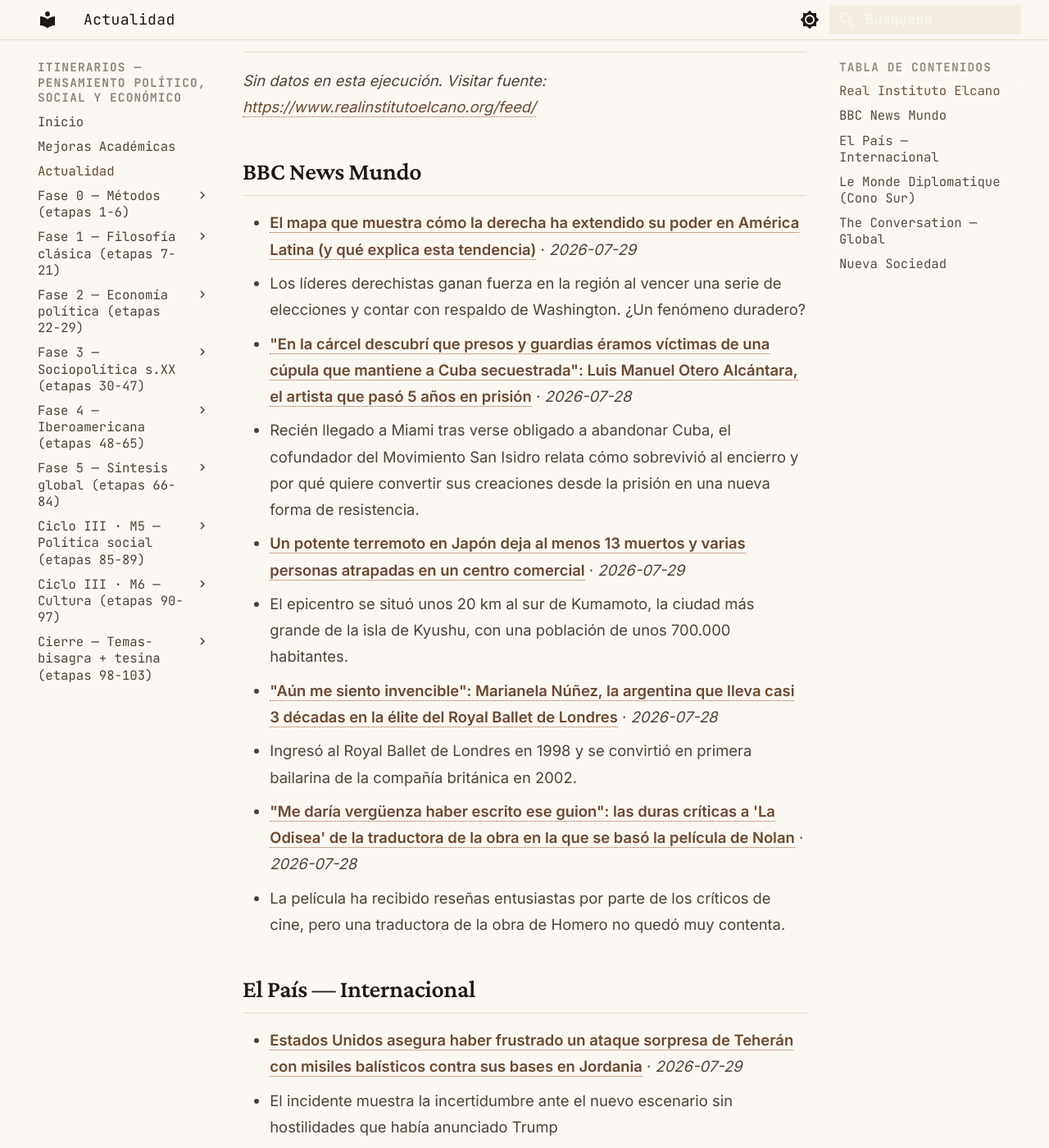
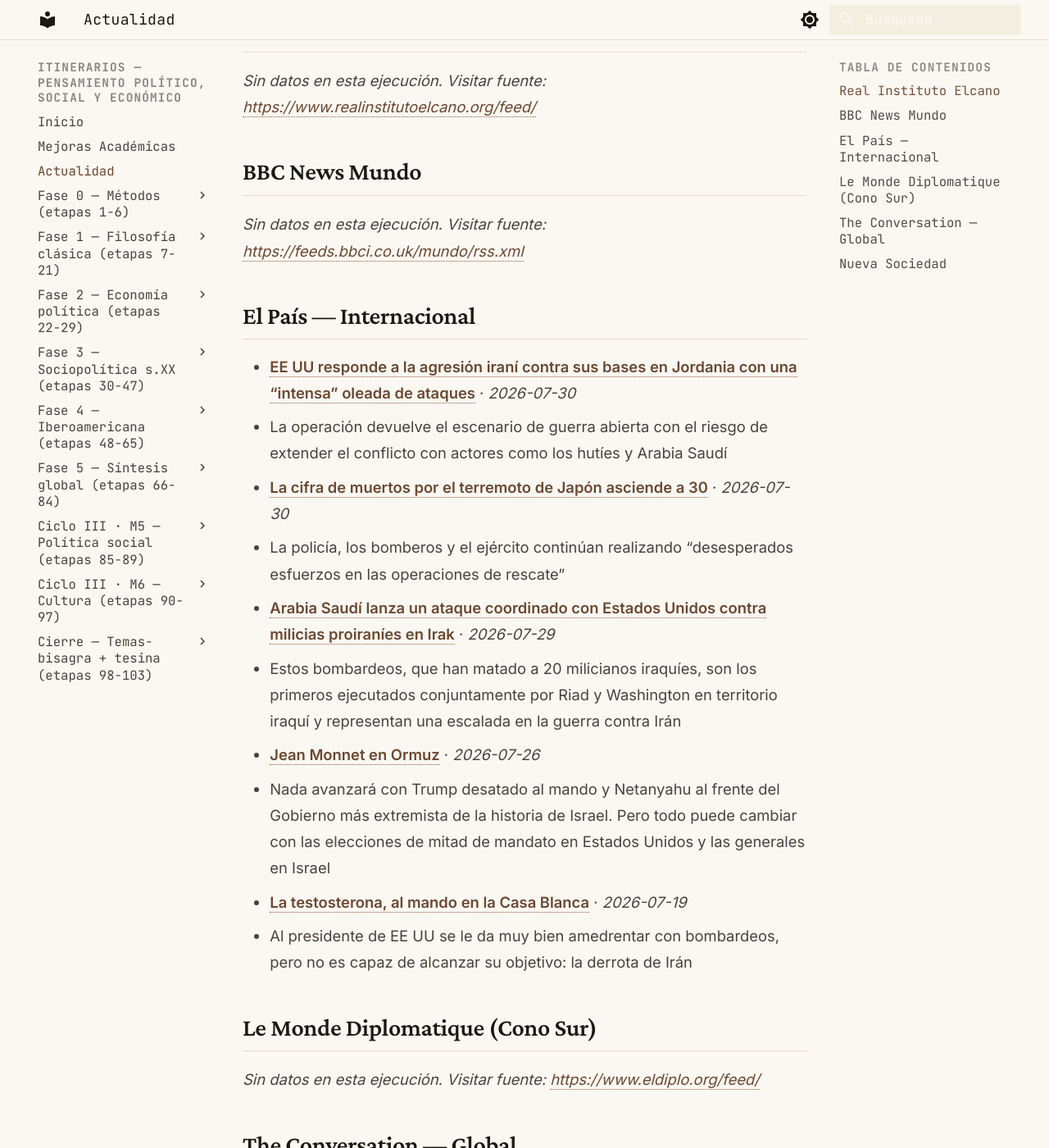
Before and after one commit to MrSpagVi/Curso, an MkDocs documentation site: the page built from docs/actualidad.md, in a window 1280 px wide and 1400 px high, scrolled down 643 px. Shown: the whole window at 82% size. Built offline with MkDocs 1.6.1 and Material for MkDocs 9.7.7, drawn with Linux system fonts in a browser that asks for light colours; some of the changed text lies outside the part shown.

Commit message:
auto: actualidad 2026-07-30

```diff
--- a/docs/actualidad.md
+++ b/docs/actualidad.md
@@ -6,7 +6,7 @@ title: Actualidad
 
 Últimos titulares de fuentes que dictan agenda en ciencia política y geopolítica. Actualizado automáticamente cada día (vía GitHub Actions).
 
-_Última actualización: 2026-07-29 08:23 UTC_
+_Última actualización: 2026-07-30 08:09 UTC_
 
 !!! tip "Ritual mensual — #actualidad"
     El último sábado de cada mes: agarrá **un** titular de los de abajo y escribí **300 palabras** aplicándole **2 autores** del último mes que leíste. ¿Qué diría cada uno? ¿En qué chocan? No resumas la noticia — usala como caso para pensar con las herramientas que venís construyendo. Guardá el texto con el tag `#actualidad` en tu sistema de notas. Esto convierte la teoría en criterio sobre la coyuntura: el objetivo del plan no es citar a Maquiavelo, es leer el presente con él.
@@ -17,25 +17,16 @@ _Sin datos en esta ejecución. Visitar fuente: [https://www.realinstitutoelcano.
 
 ## BBC News Mundo
 
-- **[El mapa que muestra cómo la derecha ha extendido su poder en América Latina (y qué explica esta tendencia)](https://www.bbc.com/mundo/articles/ckg9x4ejprwo?at_medium=RSS&at_campaign=rss)** · *2026-07-29*
-  - Los líderes derechistas ganan fuerza en la región al vencer una serie de elecciones y contar con respaldo de Washington. ¿Un fenómeno duradero?
-- **["En la cárcel descubrí que presos y guardias éramos víctimas de una cúpula que mantiene a Cuba secuestrada": Luis Manuel Otero Alcántara, el artista que pasó 5 años en prisión](https://www.bbc.com/mundo/articles/cgew1n5l8plo?at_medium=RSS&at_campaign=rss)** · *2026-07-28*
-  - Recién llegado a Miami tras verse obligado a abandonar Cuba, el cofundador del Movimiento San Isidro relata cómo sobrevivió al encierro y por qué quiere convertir sus creaciones desde la prisión en una nueva forma de resistencia.
-- **[Un potente terremoto en Japón deja al menos 13 muertos y varias personas atrapadas en un centro comercial](https://www.bbc.com/mundo/articles/c5y62l02y3jo?at_medium=RSS&at_campaign=rss)** · *2026-07-29*
-  - El epicentro se situó unos 20 km al sur de Kumamoto, la ciudad más grande de la isla de Kyushu, con una población de unos 700.000 habitantes.
-- **["Aún me siento invencible": Marianela Núñez, la argentina que lleva casi 3 décadas en la élite del Royal Ballet de Londres](https://www.bbc.com/mundo/articles/c3v0x6rr46no?at_medium=RSS&at_campaign=rss)** · *2026-07-28*
-  - Ingresó al Royal Ballet de Londres en 1998 y se convirtió en primera bailarina de la compañía británica en 2002.
-- **["Me daría vergüenza haber escrito ese guion": las duras críticas a 'La Odisea' de la traductora de la obra en la que se basó la película de Nolan](https://www.bbc.com/mundo/articles/c24m9g9j69ro?at_medium=RSS&at_campaign=rss)** · *2026-07-28*
-  - La película ha recibido reseñas entusiastas por parte de los críticos de cine, pero una traductora de la obra de Homero no quedó muy contenta.
+_Sin datos en esta ejecución. Visitar fuente: [https://feeds.bbci.co.uk/mundo/rss.xml](https://feeds.bbci.co.uk/mundo/rss.xml)_
 
 ## El País — Internacional
 
-- **[Estados Unidos asegura haber frustrado un ataque sorpresa de Teherán con misiles balísticos contra sus bases en Jordania](https://elpais.com/internacional/2026-07-29/estados-unidos-asegura-haber-frustrado-un-ataque-sorpresa-de-teheran-con-misiles-balisticos-contra-sus-bases-en-jordania.html)** · *2026-07-29*
-  - El incidente muestra la incertidumbre ante el nuevo escenario sin hostilidades que había anunciado Trump
-- **[Los muertos en el terremoto de Japón se elevan ya a 13 mientras prosigue la búsqueda de desaparecidos](https://elpais.com/internacional/2026-07-29/los-muertos-en-el-terremoto-de-japon-se-elevan-ya-a-13-mientras-prosigue-la-busqueda-de-desaparecidos.html)** · *2026-07-29*
-  - Hay al menos una veintena de personas sin localizar, la mitad de ellos atrapados en un centro comercial en el que hubo una explosión tras el seísmo
-- **[Netanyahu se reúne con Trump en medio de los esfuerzos por volver a la negociación con Irán](https://elpais.com/internacional/2026-07-28/netanyahu-se-reune-con-trump-en-medio-de-los-esfuerzos-por-volver-a-la-negociacion-con-iran.html)** · *2026-07-28*
-  - Ambos líderes tratan de reconducir su relación a pocos meses de sus respectivas elecciones y con diferencias sobre el alto el fuego con Teherán
+- **[EE UU responde a la agresión iraní contra sus bases en Jordania con una “intensa” oleada de ataques](https://elpais.com/internacional/2026-07-30/ee-uu-cumple-la-amenaza-de-atacar-iran-en-respuesta-a-los-misiles-lanzados-contra-sus-bases-en-jordania.html)** · *2026-07-30*
+  - La operación devuelve el escenario de guerra abierta con el riesgo de extender el conflicto con actores como los hutíes y Arabia Saudí
+- **[La cifra de muertos por el terremoto de Japón asciende a 30](https://elpais.com/internacional/2026-07-30/la-cifra-de-muertos-por-el-terremoto-de-japon-asciende-a-30.html)** · *2026-07-30*
+  - La policía, los bomberos y el ejército continúan realizando “desesperados esfuerzos en las operaciones de rescate”
+- **[Arabia Saudí lanza un ataque coordinado con Estados Unidos contra milicias proiraníes en Irak](https://elpais.com/internacional/2026-07-29/arabia-saudi-lanza-un-ataque-coordinado-con-estados-unidos-contra-milicias-proiranies-en-irak.html)** · *2026-07-29*
+  - Estos bombardeos, que han matado a 20 milicianos iraquíes, son los primeros ejecutados conjuntamente por Riad y Washington en territorio iraquí y representan una escalada en la guerra contra Irán
 - **[Jean Monnet en Ormuz](https://elpais.com/internacional/2026-07-26/jean-monnet-en-ormuz.html)** · *2026-07-26*
   - Nada avanzará con Trump desatado al mando y Netanyahu al frente del Gobierno más extremista de la historia de Israel. Pero todo puede cambiar con las elecciones de mitad de mandato en Estados Unidos y las generales en Israel
 - **[La testosterona, al mando en la Casa Blanca](https://elpais.com/internacional/2026-07-19/la-testosterona-al-mando-en-la-casa-blanca.html)** · *2026-07-19*
@@ -47,16 +38,16 @@ _Sin datos en esta ejecución. Visitar fuente: [https://www.eldiplo.org/feed/](h
 
 ## The Conversation — Global
 
-- **[How can I check my offset account is collecting the savings it should?](https://theconversation.com/how-can-i-check-my-offset-account-is-collecting-the-savings-it-should-288594)** · *2026-07-29*
-  - 55% of Australian home loans have an offset account. But they can be difficult to navigate, set up and monitor – and they’re not a good deal for everyone.
-- **[Australia hasn’t built an oil refinery in decades. But that could change](https://theconversation.com/australia-hasnt-built-an-oil-refinery-in-decades-but-that-could-change-288497)** · *2026-07-29*
-  - Western Australia could be home to the country’s newest large-scale oil refinery, if a government proposal goes ahead.
-- **[Labor only trailed narrowly in a Victorian Newspoll despite Allan’s dismal ratings](https://theconversation.com/labor-only-trailed-narrowly-in-a-victorian-newspoll-despite-allans-dismal-ratings-288393)** · *2026-07-29*
-  - With a new premier in Ben Carroll, Labor’s chances of winning the November election are likely to improve.
-- **[Politics with Michelle Grattan: Bridie O'Donnell on the ‘precarious business’ of the Tour de France](https://theconversation.com/politics-with-michelle-grattan-bridie-odonnell-on-the-precarious-business-of-the-tour-de-france-288518)** · *2026-07-29*
-  - The ex-champion cyclist turned commentator explains why heat is a growing risk to the annual summer event, and points to some Australian women to watch this weekend.
-- **[A lifelike robot called ‘Sally’ was going to teach in a US school. It’s not a weird as it sounds](https://theconversation.com/a-lifelike-robot-called-sally-was-going-to-teach-in-a-us-school-its-not-a-weird-as-it-sounds-288493)** · *2026-07-29*
-  - A rural district in New York state has made global headlines for plans to introduce a humanoid robot into high school classrooms as a teaching assistant.
+- **[Grattan on Friday: A reluctant Albanese is under pressure over telehealth for VAD](https://theconversation.com/grattan-on-friday-a-reluctant-albanese-is-under-pressure-over-telehealth-for-vad-288348)** · *2026-07-30*
+  - The parliament seems poised to test Labor’s platform commitment to the use of Telehealth in voluntary assisted dying cases, even as Albanese remains personally opposed.
+- **[Gina Rinehart paid $1.2 million to Australia’s Commonwealth Games swimmers. Is there any problem with that?](https://theconversation.com/gina-rinehart-paid-1-2-million-to-australias-commonwealth-games-swimmers-is-there-any-problem-with-that-288616)** · *2026-07-30*
+  - It’s no surprise the generous bonuses are well received by most swimmers, but it also raises several ethical quandaries.
+- **[Australia’s online watchdog is taking messaging app Telegram to court over ‘pro-terrorist’ posts](https://theconversation.com/australias-online-watchdog-is-taking-messaging-app-telegram-to-court-over-pro-terrorist-posts-288708)** · *2026-07-30*
+  - The eSafety Commissioner alleges Telegram failed to detect and remove pro-terrorist and extremist material, including videos of executions and attacks.
+- **[Luke Bateman says boys need books ‘written for boys’ to become readers. But it’s not that simple](https://theconversation.com/luke-bateman-says-boys-need-books-written-for-boys-to-become-readers-but-its-not-that-simple-288602)** · *2026-07-30*
+  - What’s the best way to get boys reading more? The answer might actually lie in less focus on gender.
+- **[World game at war: why some European nations have threatened a World Cup boycott](https://theconversation.com/world-game-at-war-why-some-european-nations-have-threatened-a-world-cup-boycott-288596)** · *2026-07-30*
+  - There is widespread unease about changes to the world game that will hyper-commercialise it, with the fallout potentially enormous.
 
 ## Nueva Sociedad
 
```
